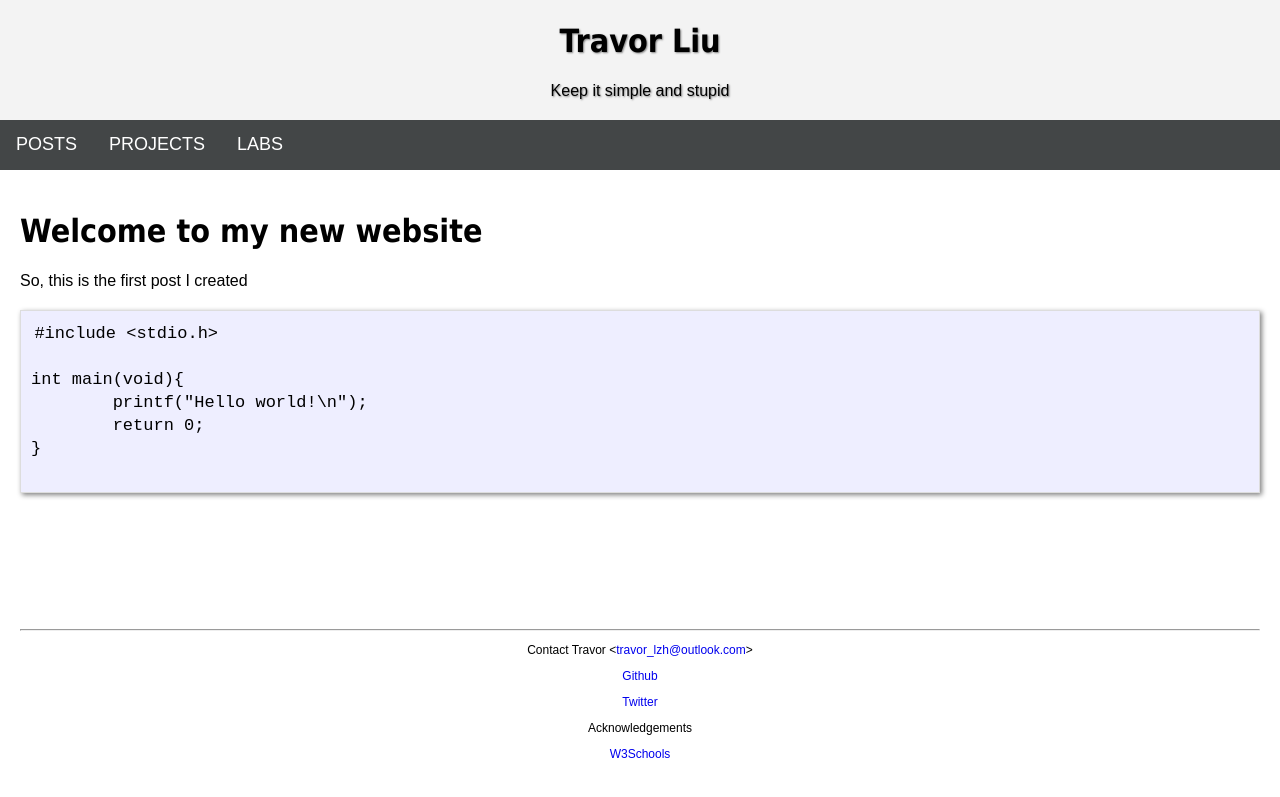
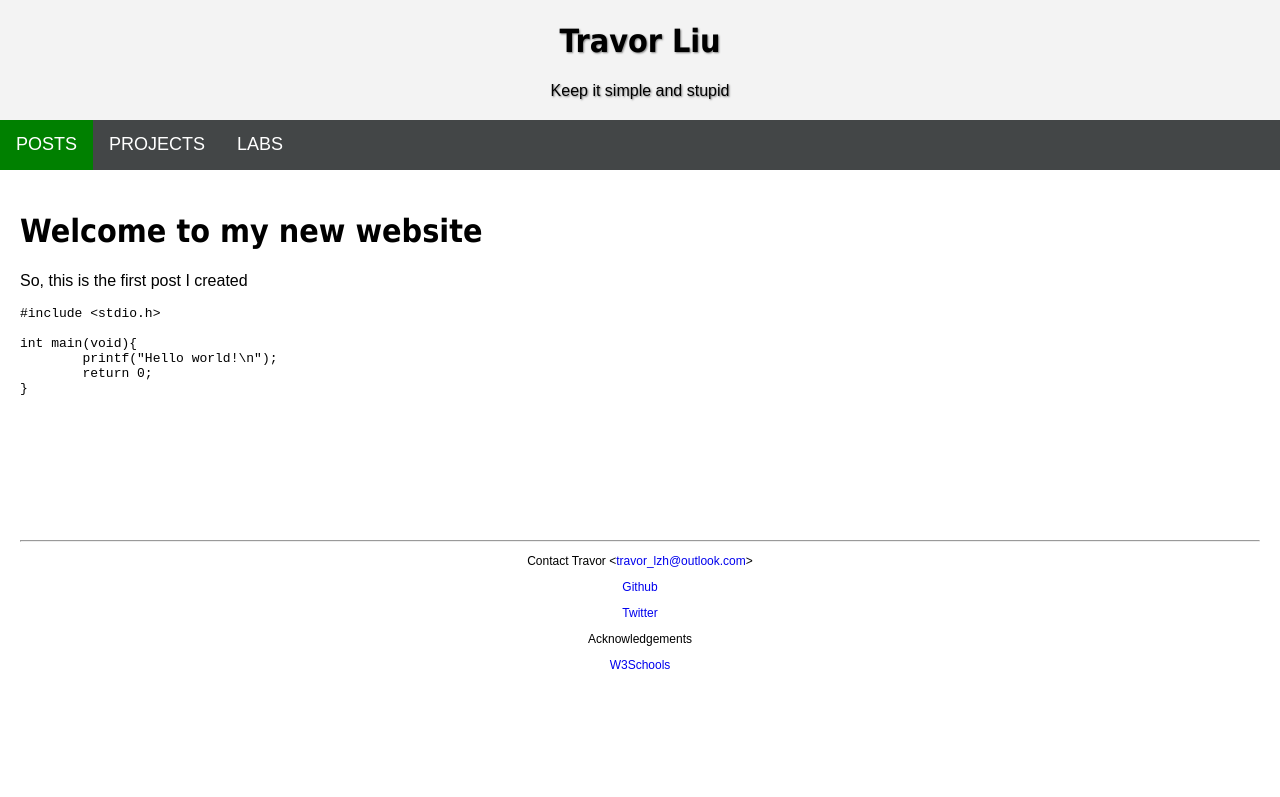
Before and after one commit to TravorLZH/travorlzh.github.io-old, a Jekyll site: the page built from _posts/2018-01-20-Welcome.md, in a window 1280 px wide. Shown: the top 797 px of the page. Built offline with Jekyll 4.4.1, drawn with Linux system fonts in a browser that asks for light colours; grey boxes are pictures that could not be loaded.

```diff
--- a/_layouts/post.html
+++ b/_layouts/post.html
@@ -1,9 +1,8 @@
 ---
-nav: 0
 layout: modern
 ---
-<link rel="stylesheet" href="/assets/css/post_content.css"/>
-<!--<link rel="stylesheet" href="/assets/css/syntax.css"/>-->
+<!--<link rel="stylesheet" href="/assets/css/post_content.css"/>
+<link rel="stylesheet" href="/assets/css/syntax.css"/>-->
 <div id="post">
 	<h1>{{page.title}}</h1>
 	{{ content }}
```
Also changed, not shown: _posts/2018-01-20-Welcome.md (+1 -0 lines).
